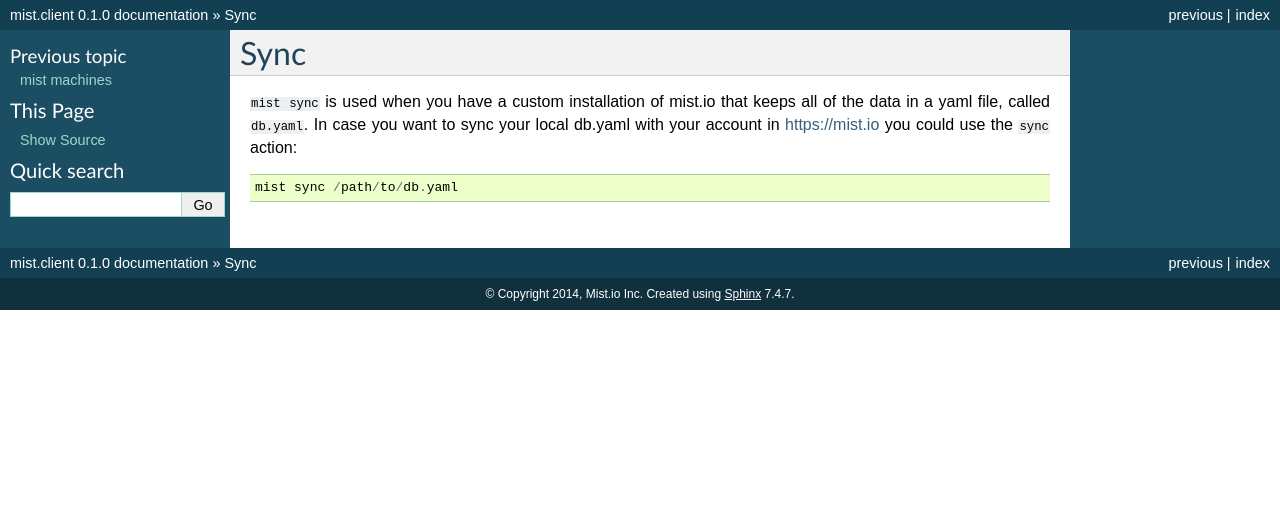
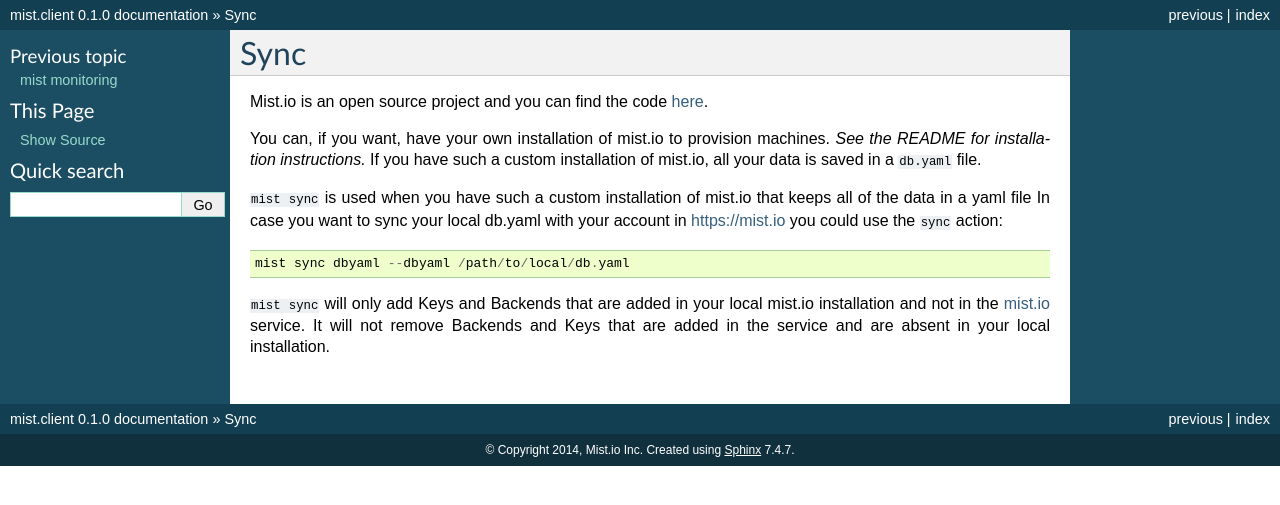
Before and after one commit to mistio/mist.client, a Sphinx documentation site: the page built from docs/source/cmd/sync.rst, in a window 1280 px wide. Shown: the top 505 px of the page. Built offline with Sphinx 7.4.7, drawn with Linux system fonts in a browser that asks for light colours.

Commit message:
Update mist sync command documentation

```diff
--- a/docs/source/cmd/cmd_machine.rst
+++ b/docs/source/cmd/cmd_machine.rst
@@ -55,6 +55,9 @@
     mist probe machine --name db-server-1 --backend Docker
 
 
+After creating a new machine it might take a little time for the probe to be successful.
+
+
 You can see a full example `here`_
 
 .. _here: http://asciinema.org/a/11885
--- a/docs/source/cmd/sync.rst
+++ b/docs/source/cmd/sync.rst
@@ -1,8 +1,22 @@
 Sync
 ****
+Mist.io is an open source project and you can find the code `here`_.
 
-``mist sync`` is used when you have a custom installation of mist.io that keeps all of the data in a yaml file, called
-``db.yaml``. In case you want to sync your local db.yaml with your account in https://mist.io you could use the ``sync``
+.. _here: https://github.com/mistio/mist.io
+
+
+You can, if you want, have your own installation of mist.io to provision machines. *See the README for installation instructions.*
+If you have such a custom installation of mist.io, all your data is saved in a ``db.yaml`` file.
+
+
+``mist sync`` is used when you have such a custom installation of mist.io that keeps all of the data in a yaml file
+In case you want to sync your local db.yaml with your account in https://mist.io you could use the ``sync``
 action::
 
-    mist sync /path/to/db.yaml
+    mist sync dbyaml --dbyaml /path/to/local/db.yaml
+
+
+``mist sync`` will only add Keys and Backends that are added in your local mist.io installation and not in the `mist.io`_
+service. It will not remove Backends and Keys that are added in the service and are absent in your local installation.
+
+.. _mist.io: https://mist.io
--- a/docs/source/index.rst
+++ b/docs/source/index.rst
@@ -39,6 +39,7 @@
    cmd/cmd_backend
    cmd/cmd_key
    cmd/cmd_machine
+   cmd/cmd_monitor
    cmd/sync
 
 
```
Also changed, not shown: docs/source/cmd/cmd_monitor.rst (added, +49 -0 lines).
